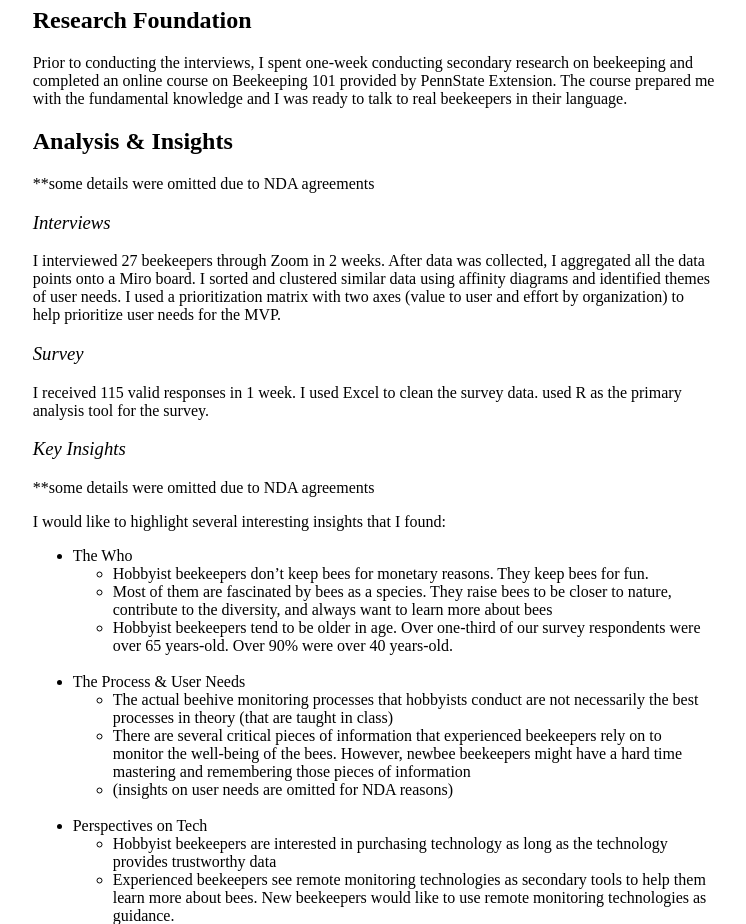
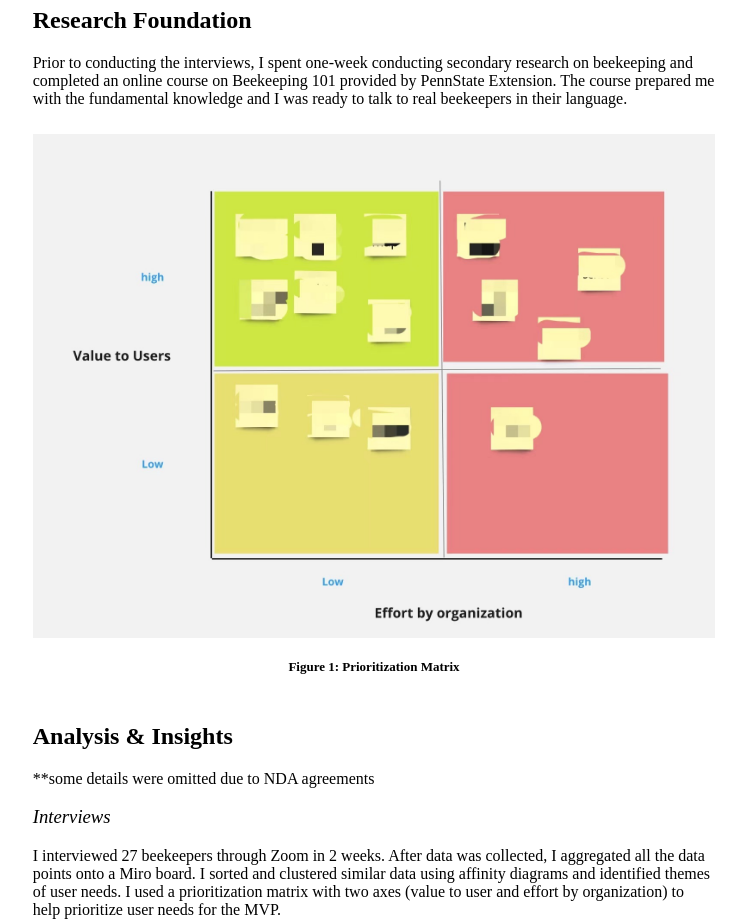
Before and after one commit to anqi-uxr/anqi-uxr.github.io, a Gatsby site: page /hivetec in a window 1280 px wide. Shown: the part 2520-3444 px from the top of the page, without its empty margins (266-1012 px from the left). Built offline with nearby package versions, Linux system fonts and the light colour scheme; Gatsby itself is replaced by a stand-in of ours.

Commit message:
add img to hivetec

```diff
--- a/src/pages/hivetec.js
+++ b/src/pages/hivetec.js
@@ -5,6 +5,7 @@ import ProjectHeader from "../components/project/ProjectHeader"
 import ProjectSummary from "../components/project/ProjectSummary"
 
 import hivetec_data from "../data/hivetec-data"
+import hivetec1 from "../images/hivetec-1.jpeg"
 
 import "../styles/project.scss"
 
@@ -115,6 +116,11 @@ const HiveTec = () => (
             Prior to conducting the interviews, I spent one-week conducting secondary research on beekeeping and completed an online course on Beekeeping 101 provided by PennState Extension. The course prepared me with the fundamental knowledge and I was ready to talk to real beekeepers in their language.
           </p>
 
+          <div class="img-container">
+            <img src={hivetec1} />
+            <h4>Figure 1: Prioritization Matrix</h4>
+          </div>
+
           <h2>Analysis & Insights</h2>
           <p>
             **some details were omitted due to NDA agreements
--- a/src/styles/project.scss
+++ b/src/styles/project.scss
@@ -31,4 +31,19 @@
       }
     }
   }
+
+  .img-container {
+    padding-bottom: 10px;
+    padding-top: 10px;
+
+    h4 {
+      font-size: small;
+      font-weight: bold;
+      text-align: center;
+    }
+
+    img {
+      width: 100%;
+    }
+  }
 }
```
Also changed, not shown: src/images/hivetec-1.jpeg (added).
